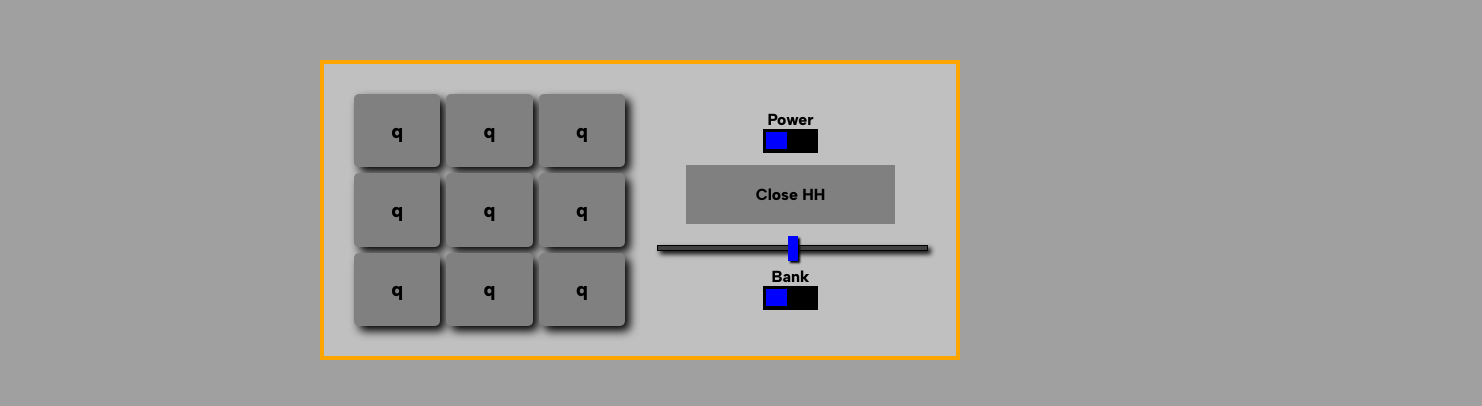
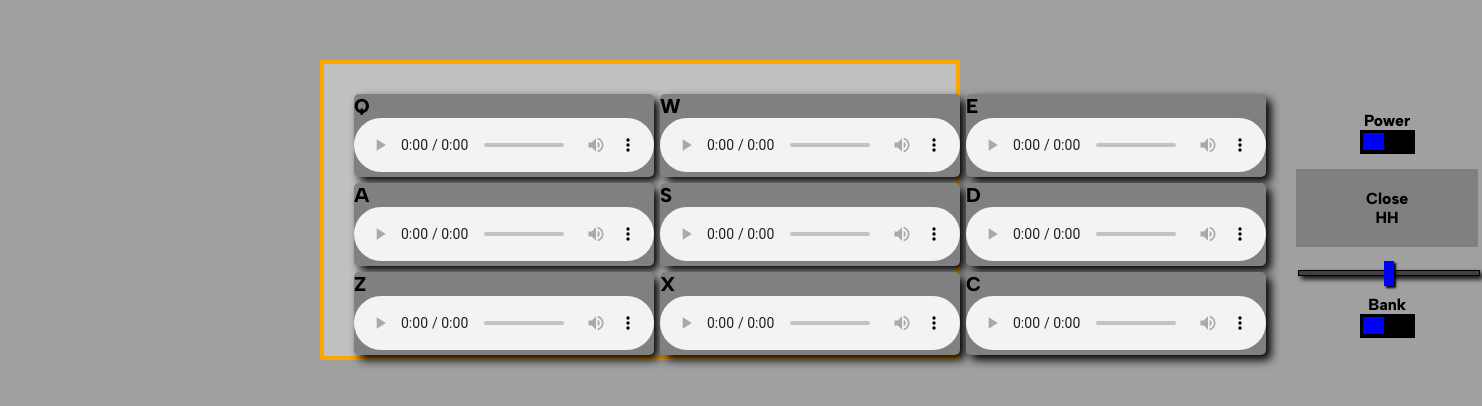
Before and after one commit to MouadElMaidi/drum-machine-fcc, a React (Create React App) app: page / in a window 1280 px wide. Shown: the part 190-596 px from the top of the page, 1482 px wide, since content can reach past the window. Built offline with nearby package versions, Linux system fonts and the light colour scheme.

Commit message:
added audio source files and associated each drum pad element with a corresponding audio

```diff
--- a/src/App.css
+++ b/src/App.css
@@ -32,6 +32,7 @@
   box-shadow: 5px 5px 10px;
   font-family: 'Albert Sans', sans-serif;
   font-size: 20px;
+  cursor: pointer;
 }
 
 /*Right side*/
--- a/src/App.js
+++ b/src/App.js
@@ -1,18 +1,41 @@
 import './App.css';
+import React from "react";
+import clap from './bank1/707-clap.wav'
+import ambientKick from './bank1/ambient_kick.wav'
+import ecKick from './bank1/ec-kik050.wav'
+import gtrchord from './bank1/gtrchord.wav'
+import openclosehh from './bank1/openclosehh.wav'
+import ordinaryclosehh from './bank1/ordinary_closed_hh.wav'
+import shamisenchord from './bank1/shamisen-chord.wav'
+import shamisenpluck from './bank1/shamisen-pluck.wav'
+import shamisentremolo from './bank1/shamisen-tremolo.wav'
+
 
 function App() {
+  const drumKeys = [{ key: "Q", sound: clap }, { key: "W", sound: ambientKick },
+  { key: "E", sound: ecKick }, { key: "A", sound: gtrchord }, { key: "S", sound: openclosehh },
+  { key: "D", sound: ordinaryclosehh }, { key: "Z", sound: shamisenchord },
+  { key: "X", sound: shamisenpluck }, { key: "C", sound: shamisentremolo }]
+  /* gets the file variable name
+  const varToString = varObj => Object.keys(varObj)[0]
+  const displayName = varToString({ clap })
+  */
+
+  const drumPads = drumKeys.map(drumpad => {
+    return (
+      <div className="drum-pad" key={drumpad.key}>
+        {drumpad.key}
+        <audio controls>
+          <source src={drumpad.sound} type="audio/wav"></source>
+        </audio>
+      </div>
+    )
+  })
+
   return (
     <div className="container">
       <div className="button-grid">
-        <button className="drum-pad">q</button>
-        <button className="drum-pad">q</button>
-        <button className="drum-pad">q</button>
-        <button className="drum-pad">q</button>
-        <button className="drum-pad">q</button>
-        <button className="drum-pad">q</button>
-        <button className="drum-pad">q</button>
-        <button className="drum-pad">q</button>
-        <button className="drum-pad">q</button>
+        {drumPads}
       </div>
       <div className='controller'>
         <div className="toggler">
@@ -25,7 +48,7 @@ function App() {
           Close HH
         </div>
         <div className="range">
-          <input type="range" name="vol" id="vol" min="0" max="100" className="slider"/>
+          <input type="range" name="vol" id="vol" min="0" max="100" className="slider" />
         </div>
         <div className="toggler">
           <p>Bank</p>
```
